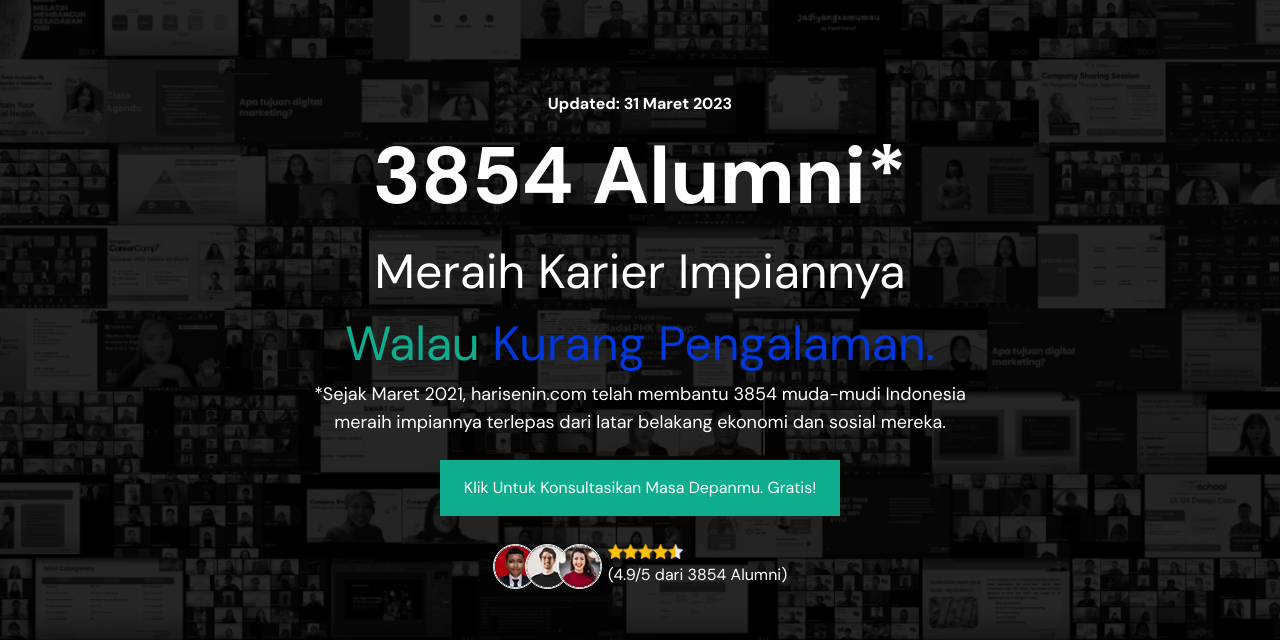
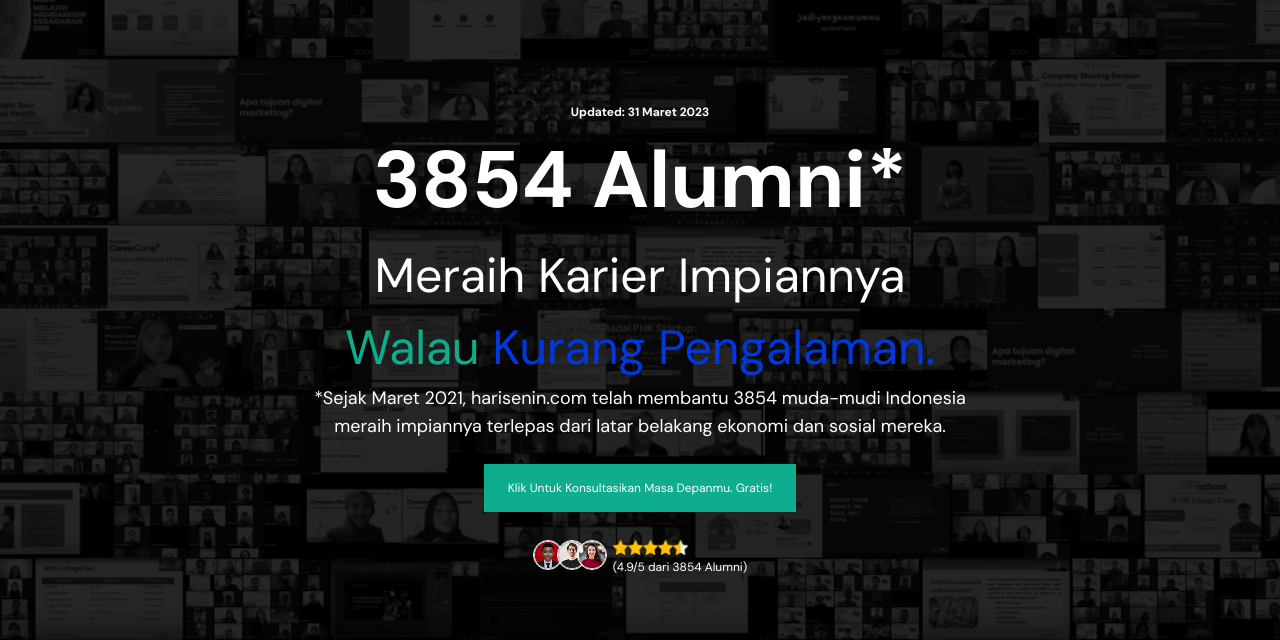
Before and after one commit to alfinnahuway/harisenin.com-assignment, a website: page index.html in a window 1280 px wide. Shown: the part 61-701 px from the top of the page. Drawn offline with nearby package versions, Linux system fonts and the light colour scheme.

Commit message:
Changes to be committed: 	modified:   index.html 	modified:   public/css/style.css

```diff
--- a/index.html
+++ b/index.html
@@ -130,18 +130,16 @@
     <section class="min-h-screen flex justify-center z-10 bg-fixed" id="home">
       <main class="w-6/2 md:backdrop-filter-none flex flex-col justify-center">
         <div class="w-full">
-          <h2
-            class="text-center text-white font-semibold sm-only:text-sm sm-only:mb-1"
-          >
+          <h2 class="text-center text-white font-semibold mobile:text-xs">
             Updated: 31 Maret 2023
           </h2>
           <h1
-            class="text-white text-center desktop:text-[80px] tablet:text-[60px] mobile:text-[35px] font-semibold"
+            class="text-white text-center desktop:text-[80px] tablet:text-[60px] mobile:text-[30px] font-semibold"
           >
             3854 Alumni*
           </h1>
           <h1
-            class="text-white text-center desktop:text-[48px] tablet:text-[40px] mobile:text-[35px]"
+            class="text-white text-center desktop:text-[48px] tablet:text-[40px] mobile:text-[25px]"
           >
             Meraih Karier Impiannya
             <br />
@@ -153,14 +151,14 @@
         </div>
         <div class="w-full flex flex-col justify-center items-center">
           <p
-            class="text-white desktop:px-72 text-center tablet:px-32 mobile:px-12 mb-6 leading-8 sm:leading-5 desktop:text-lg tablet:text-base mobile:text-base"
+            class="text-white desktop:px-72 text-center tablet:px-32 mobile:px-8 mb-6 sm:leading-5 desktop:text-lg tablet:text-base mobile:text-xs"
           >
             *Sejak Maret 2021, harisenin.com telah membantu 3854 muda-mudi
             Indonesia meraih impiannya terlepas dari latar belakang ekonomi dan
             sosial mereka.
           </p>
           <a
-            class="text-white text-center inline bg-[#0dad8e] desktop:px-6 desktop:py-4 mobile:px-5 mobile:py-3"
+            class="text-white text-center inline bg-[#0dad8e] desktop:px-6 desktop:py-4 mobile:px-5 mobile:py-3 mobile:text-xs"
             href=""
           >
             Klik Untuk Konsultasikan Masa Depanmu. Gratis!
@@ -168,7 +166,9 @@
         </div>
         <div class="flex justify-center relative flex-wrap mt-7">
           <div>
-            <div class="border border-white rounded-full w-[45px] absolute">
+            <div
+              class="border border-white rounded-full w-[45px] absolute mobile:w-[30px]"
+            >
               <img
                 class="border rounded-full w-full"
                 src="./img/headshot/alfin.png"
@@ -176,7 +176,7 @@
               />
             </div>
             <div
-              class="border border-white rounded-full w-[45px] absolute ml-8"
+              class="border border-white rounded-full w-[45px] absolute ml-8 mobile:ml-6 mobile:w-[30px]"
             >
               <img
                 class="border rounded-full w-full"
@@ -185,7 +185,7 @@
               />
             </div>
             <div
-              class="border border-white rounded-full w-[45px] absolute ml-16"
+              class="border border-white rounded-full w-[45px] absolute ml-16 mobile:ml-11 mobile:w-[30px]"
             >
               <img
                 class="border rounded-full w-full"
@@ -194,7 +194,7 @@
               />
             </div>
           </div>
-          <div class="relative z-[-1] ml-[7.2rem]">
+          <div class="relative z-[-1] ml-[7.2rem] mobile:ml-[5rem]">
             <div class="flex mb-1">
               <img width="15" src="./img/star.png" alt="" />
               <img width="15" src="./img/star.png" alt="" />
@@ -202,7 +202,7 @@
               <img width="15" src="./img/star.png" alt="" />
               <img width="15" src="./img/rating.png" alt="" />
             </div>
-            <p class="text-white">(4.9/5 dari 3854 Alumni)</p>
+            <p class="text-white mobile:text-xs">(4.9/5 dari 3854 Alumni)</p>
           </div>
         </div>
       </main>
@@ -210,7 +210,9 @@
     <!-- End Hero Section -->
     <section class="mx-auto py-[2rem] flex justify-center items-center">
       <main class="w-[88%]">
-        <h2 class="text-center mb-[2rem] text-3xl font-semibold lg:text-[40px]">
+        <h2
+          class="text-center mb-[2rem] text-3xl font-semibold desktop:text-[40px] tablet:text-[40px] mobile:text-[25px]"
+        >
           Alasan <span class="text-[#0038de]">3854</span> Alumni Memilih
           Harisenin.com
         </h2>
```
Also changed, not shown: public/css/style.css.
